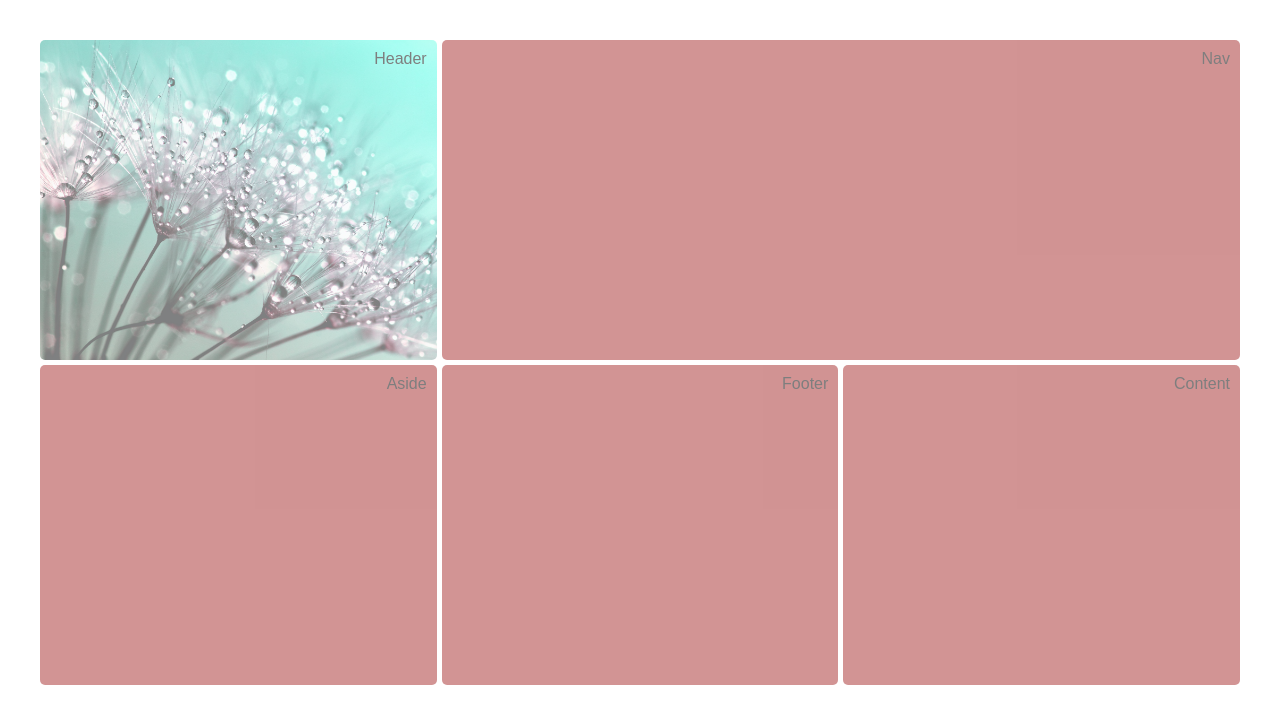
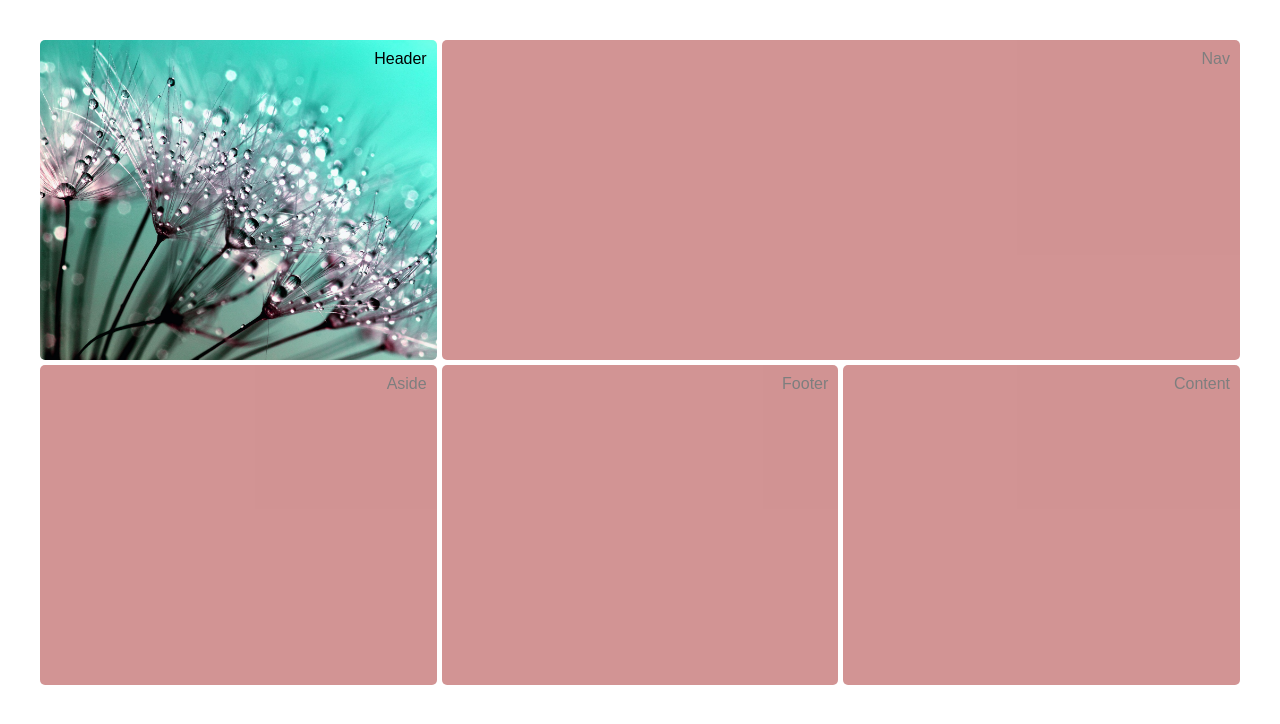
Before and after one commit to SatoshiLC500/pitypang, a plain HTML site: page index.html in a window 1280 px wide. In both pictures the pointer is over the element "Header". Drawn offline with Linux system fonts and the light colour scheme.

Commit message:
CSS file

```diff
--- a/style.css
+++ b/style.css
@@ -48,3 +48,6 @@ body{
     background-size: cover;
     opacity: 0.5;
 }
+#wrapper > div:hover{
+    opacity: 1;
+}
```
